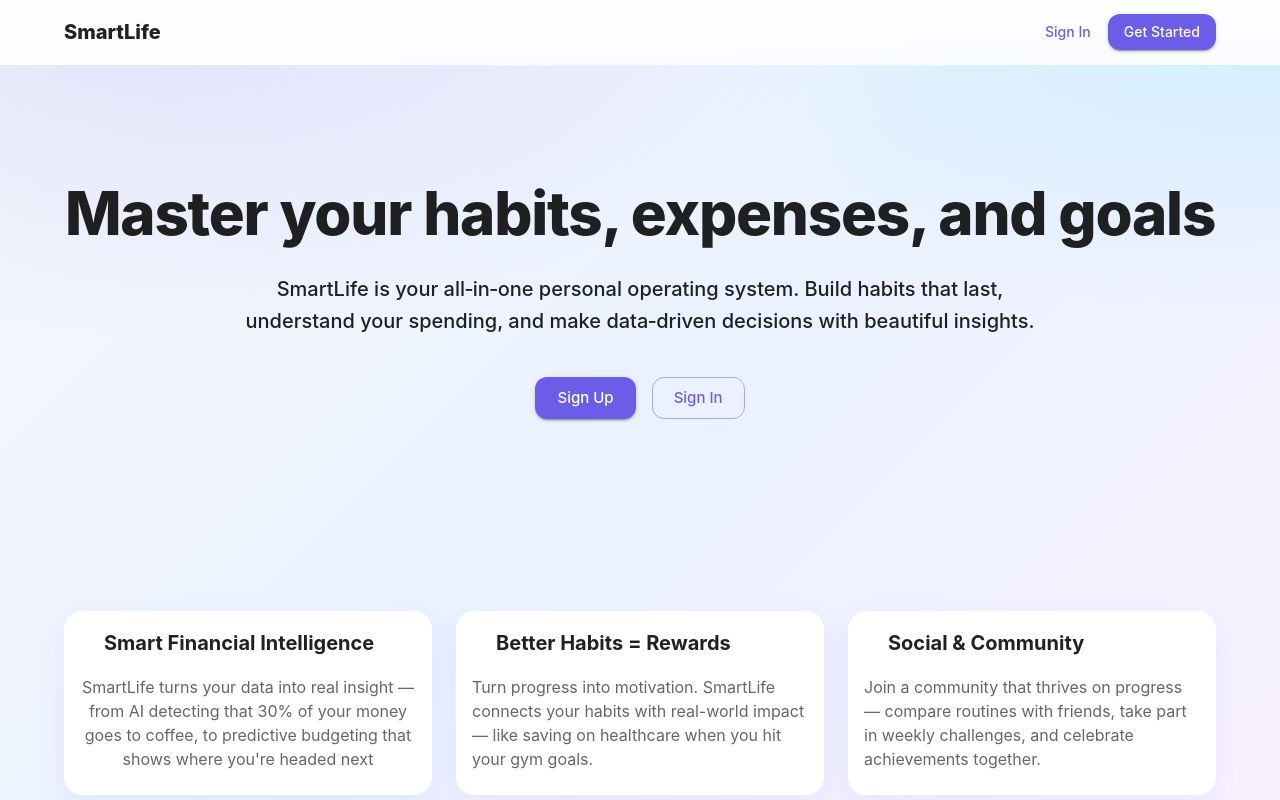
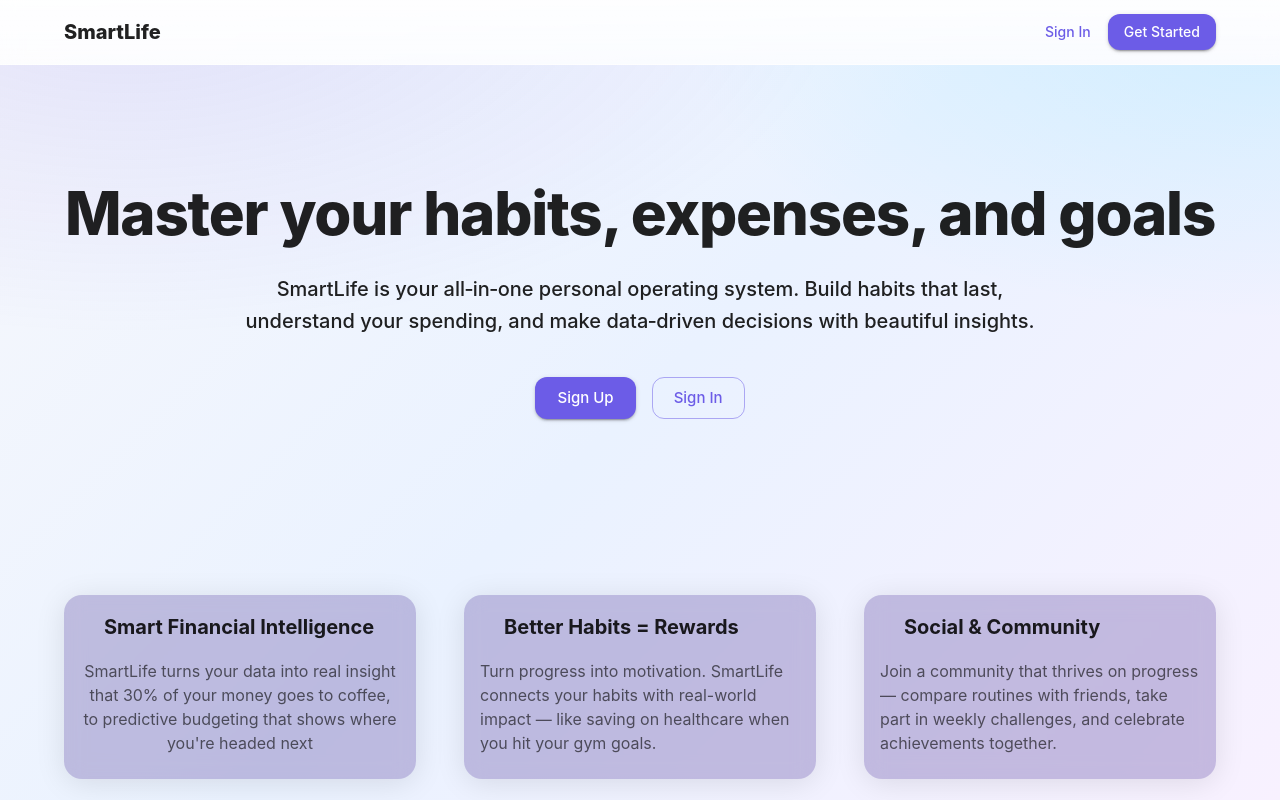
Before and after one commit to pahalsrivastava/SmartLife, a React (Vite) app in the folder client/: page / in a window 1280 px wide. Shown: the top 800 px of the page. Built offline with nearby package versions, Linux system fonts and the light colour scheme; no server answers; some icons are missing.

Commit message:
chore: updated the Dashboard

```diff
--- a/client/src/pages/Landing.tsx
+++ b/client/src/pages/Landing.tsx
@@ -1,14 +1,13 @@
-import { AppBar, Box, Button, Container, Stack, Toolbar, Typography, Card, CardContent} from "@mui/material";
+import { AppBar, Box, Button, Container, Stack, Toolbar, Typography, Card, CardContent } from "@mui/material";
 import CheckCircleIcon from "@mui/icons-material/CheckCircle";
 import TrendingUpIcon from "@mui/icons-material/TrendingUp";
 import InsightsIcon from "@mui/icons-material/Insights";
 import { useColorMode } from "../theme/ThemeProvider";
-import { useUser, useClerk, SignInButton, SignUpButton } from "@clerk/clerk-react";
+import { useUser, SignInButton, SignUpButton } from "@clerk/clerk-react";
 
 export default function Landing() {
   const { mode } = useColorMode();
   const { isSignedIn } = useUser();
-  const { signOut } = useClerk();
 
   return (
     <Box>
@@ -19,8 +18,8 @@ export default function Landing() {
           </Typography>
           <Stack direction="row" spacing={1}>
             {isSignedIn ? (
-              <Button color="primary" variant="contained" onClick={() => signOut()}>
-                Sign Out
+              <Button>
+                Sign Up
               </Button>
             ) : (
               <>
@@ -73,15 +72,21 @@ export default function Landing() {
           </Stack>
         </Container>
       </Box>
-      <Container maxWidth="lg" sx={{ py: { xs: 8, md: 12 } }}>
+      <Container maxWidth="lg" sx={{ py: { xs: 8, md: 10 } }}>
         <Box
           sx={{
             display: "grid",
-            gap: 3,
+            gap: 6,
             gridTemplateColumns: { xs: "1fr", md: "repeat(3, 1fr)" },
           }}
         >
-          <Card>
+          <Card
+            sx={{
+              backdropFilter: "blur(10px)",
+              backgroundColor: "rgba(54, 27, 134, 0.26)",
+              boxShadow: "0 4px 30px rgba(0, 0, 0, 0.1)",
+            }}
+          >
             <CardContent>
               <Stack spacing={2}>
                 <Stack direction="row" spacing={1} alignItems="center">
@@ -91,13 +96,19 @@ export default function Landing() {
                   </Typography>
                 </Stack>
                 <Typography color="text.secondary" align="center">
-                  SmartLife turns your data into real insight — from AI detecting that 30% of your money goes to coffee,
+                  SmartLife turns your data into real insight that 30% of your money goes to coffee,
                   to predictive budgeting that shows where you're headed next
                 </Typography>
               </Stack>
             </CardContent>
           </Card>
-          <Card>
+          <Card
+          sx={{
+              backdropFilter: "blur(10px)",
+              backgroundColor: "rgba(54, 27, 134, 0.26)",
+              boxShadow: "0 4px 30px rgba(0, 0, 0, 0.1)",
+            }}
+          >
             <CardContent>
               <Stack spacing={2}>
                 <Stack direction="row" spacing={1} alignItems="center">
@@ -113,7 +124,13 @@ export default function Landing() {
               </Stack>
             </CardContent>
           </Card>
-          <Card>
+          <Card
+          sx={{
+              backdropFilter: "blur(10px)",
+              backgroundColor: "rgba(54, 27, 134, 0.26)",
+              boxShadow: "0 4px 30px rgba(0, 0, 0, 0.1)",
+            }}
+          >
             <CardContent>
               <Stack spacing={2}>
                 <Stack direction="row" spacing={1} alignItems="center">
```
